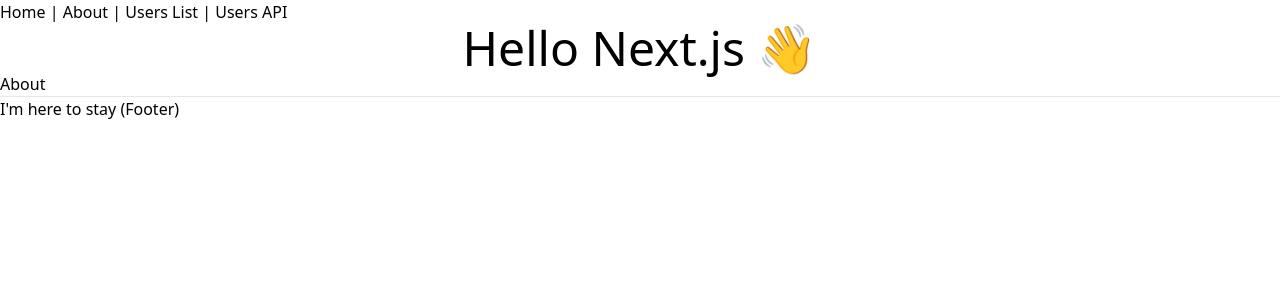
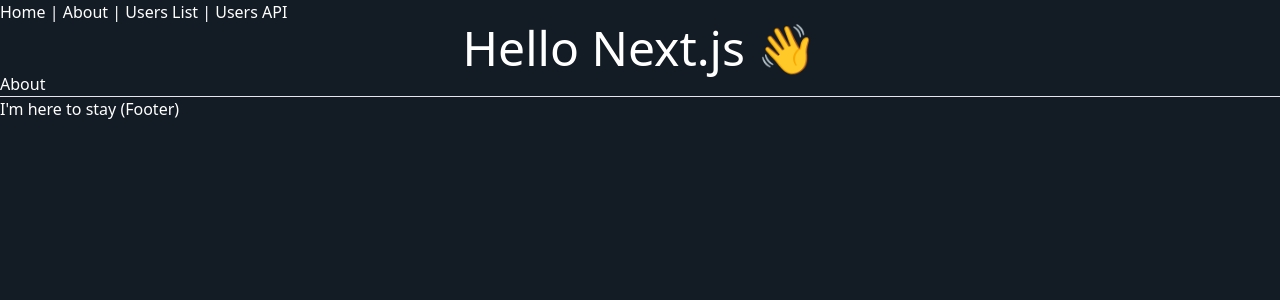
Before and after one commit to Italo-Aguiar/flowpodcast-clone, a Next.js app: page / in a window 1280 px wide. Shown: the top 300 px of the page. Built offline with nearby package versions, Linux system fonts and the light colour scheme.

Commit message:
fixing postcss

```diff
--- a/styles/global.css
+++ b/styles/global.css
@@ -2,4 +2,9 @@
 
 @tailwind components;
 
+html,
+body {
+  @apply bg-flow text-white;
+}
+
 @tailwind utilities;
--- a/tailwind.config.js
+++ b/tailwind.config.js
@@ -1,5 +1,5 @@
 module.exports = {
-  purge: ['./src/pages/**/*.{js, ts, jsx, tsx}', './src/components/**/*.{js, ts, jsx, tsx}'],
+  purge: ['./pages/**/*.tsx', './components/**/*.tsx'],
   darkMode: false, // or 'media' or 'class'
   theme: {
     extend: {
```
